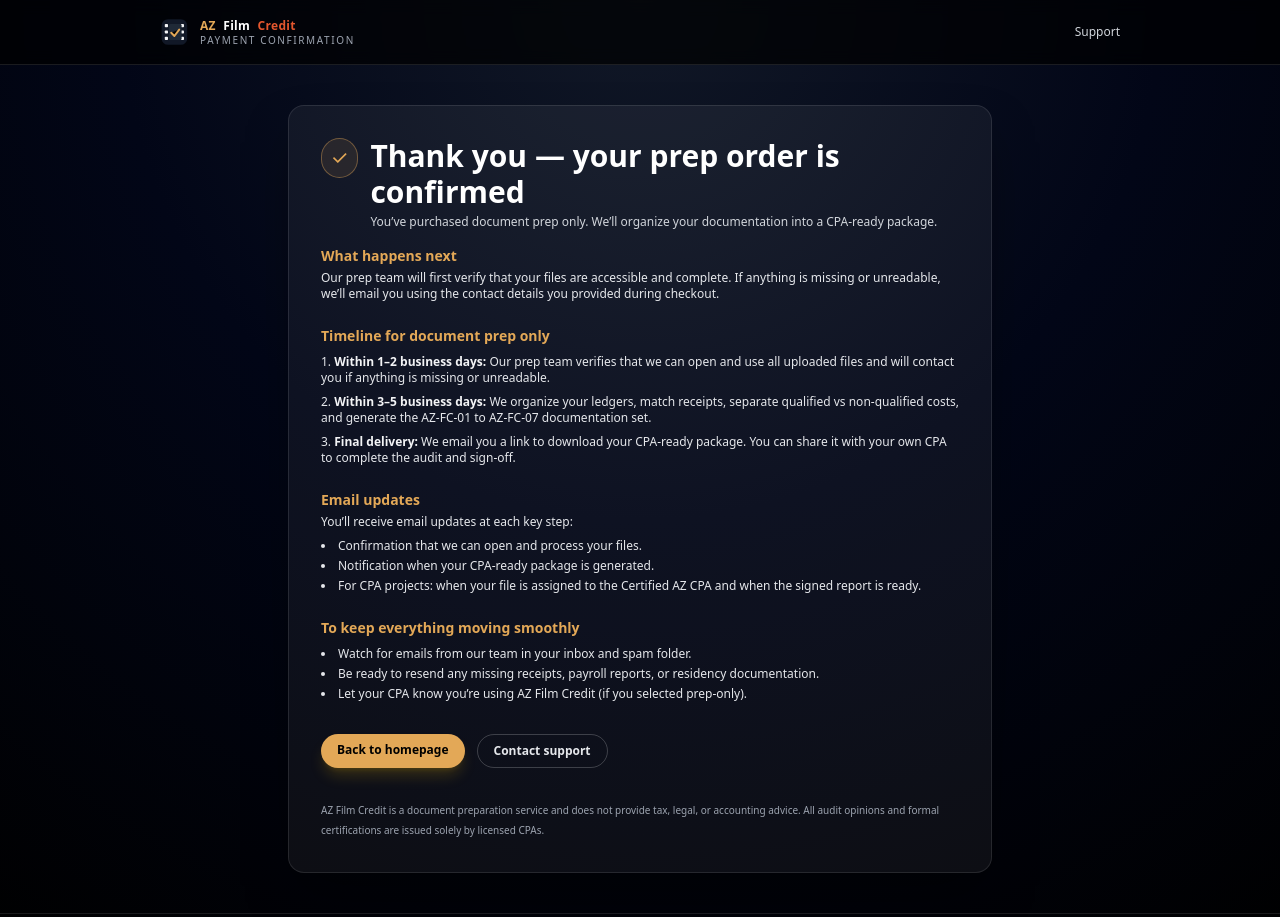
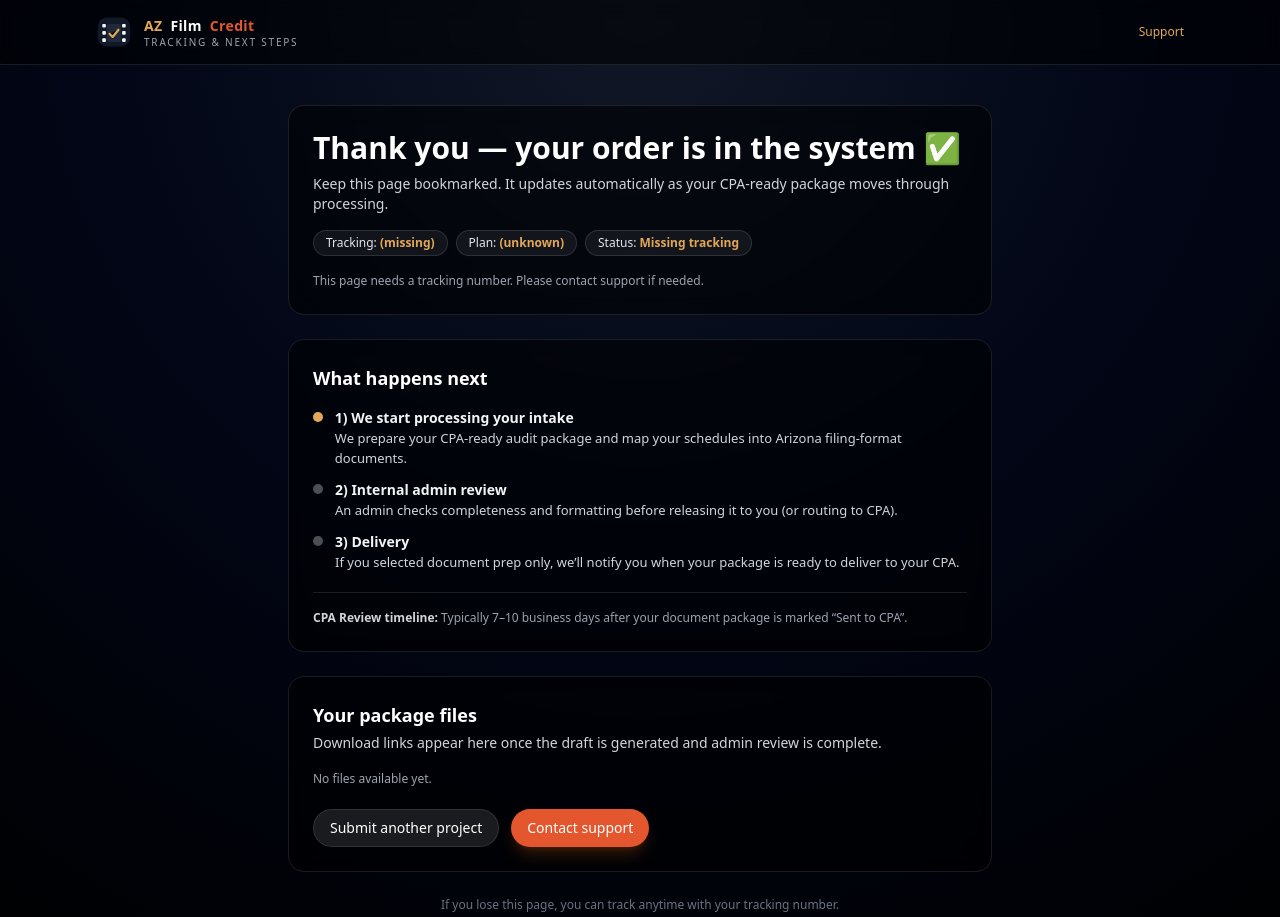
Before and after one commit to WatchVIM/azfilmcredit, a plain HTML site: page thank-you.html in a window 1280 px wide. Shown: the top 917 px of the page. Drawn offline with nearby package versions, Linux system fonts and the light colour scheme.

Commit message:
Update thank-you.html

```diff
--- a/thank-you.html
+++ b/thank-you.html
@@ -2,8 +2,12 @@
 <html lang="en">
 <head>
   <meta charset="UTF-8" />
-  <title>Thank You | AZ Film Credit</title>
+  <title>AZ Film Credit | Thank You</title>
   <meta name="viewport" content="width=device-width, initial-scale=1.0" />
+  <meta
+    name="description"
+    content="Thank you for your purchase. Track your CPA-ready Arizona film credit package with your tracking number."
+  />
 
   <!-- Tailwind -->
   <script src="https://cdn.tailwindcss.com"></script>
@@ -28,131 +32,151 @@
       color: #F9FAFB;
       font-family: system-ui, -apple-system, BlinkMacSystemFont, "Segoe UI", sans-serif;
     }
+    .glass { background: rgba(0,0,0,.55); backdrop-filter: blur(10px); }
+    .chip { border: 1px solid rgba(255,255,255,.12); background: rgba(255,255,255,.06); }
   </style>
 </head>
+
 <body class="min-h-screen flex flex-col">
 
   <!-- HEADER -->
-  <header class="border-b border-white/10 bg-black/70 backdrop-blur">
-    <div class="max-w-5xl mx-auto px-4 sm:px-6 lg:px-8 h-16 flex items-center justify-between">
-      <a href="index.html" class="flex items-center space-x-3">
-        <div class="flex items-center">
-          <svg class="w-8 h-8 mr-2" viewBox="0 0 40 40" xmlns="http://www.w3.org/2000/svg">
-            <rect x="2" y="4" width="32" height="32" rx="8" fill="#111827"/>
-            <rect x="6" y="10" width="4" height="4" rx="1" fill="#F3F4F6"/>
-            <rect x="6" y="18" width="4" height="4" rx="1" fill="#F3F4F6"/>
-            <rect x="6" y="26" width="4" height="4" rx="1" fill="#F3F4F6"/>
-            <rect x="26" y="10" width="4" height="4" rx="1" fill="#F3F4F6"/>
-            <rect x="26" y="18" width="4" height="4" rx="1" fill="#F3F4F6"/>
-            <rect x="26" y="26" width="4" height="4" rx="1" fill="#F3F4F6"/>
-            <rect x="11" y="10" width="16" height="20" rx="2" fill="#1F2937"/>
-            <path d="M14 21 L18 25 L24 17"
-                  stroke="#E3A857"
-                  stroke-width="2.4"
-                  stroke-linecap="round"
-                  stroke-linejoin="round" />
+  <header class="border-b border-white/10 glass">
+    <div class="max-w-6xl mx-auto px-4 sm:px-6 lg:px-8 h-16 flex items-center justify-between">
+      <a href="index.html" class="flex items-center gap-3">
+        <svg class="w-9 h-9" viewBox="0 0 40 40" xmlns="http://www.w3.org/2000/svg" aria-hidden="true">
+          <rect x="2" y="4" width="36" height="32" rx="10" fill="#111827"/>
+          <rect x="7" y="11" width="4" height="4" rx="1" fill="#F3F4F6"/>
+          <rect x="7" y="19" width="4" height="4" rx="1" fill="#F3F4F6"/>
+          <rect x="7" y="27" width="4" height="4" rx="1" fill="#F3F4F6"/>
+          <rect x="29" y="11" width="4" height="4" rx="1" fill="#F3F4F6"/>
+          <rect x="29" y="19" width="4" height="4" rx="1" fill="#F3F4F6"/>
+          <rect x="29" y="27" width="4" height="4" rx="1" fill="#F3F4F6"/>
+          <rect x="12" y="11" width="16" height="20" rx="2.5" fill="#1F2937"/>
+          <path d="M15 22 L18.5 25.5 L25 17.5" stroke="#E3A857" stroke-width="2.4" stroke-linecap="round" stroke-linejoin="round"/>
         </svg>
+
         <div class="leading-tight">
-            <div class="text-xs font-semibold tracking-wide">
+          <div class="text-sm font-semibold tracking-wide">
             <span class="text-desertGold">AZ</span>
             <span class="text-white ml-1">Film</span>
             <span class="text-sunsetRed ml-1">Credit</span>
           </div>
-            <div class="text-[10px] uppercase tracking-[0.16em] text-gray-400">
-              Payment Confirmation
-            </div>
+          <div class="text-[10px] uppercase tracking-[0.18em] text-gray-400">
+            Tracking & Next Steps
           </div>
         </div>
       </a>
-      <a href="support.html" class="text-xs text-gray-300 hover:text-desertGold">Support</a>
+
+      <div class="text-xs text-gray-300">
+        <a href="support.html" class="text-desertGold hover:underline">Support</a>
+      </div>
     </div>
   </header>
 
   <!-- MAIN -->
   <main class="flex-1 py-10">
-    <div class="max-w-3xl mx-auto px-4 sm:px-6 lg:px-8">
-      <div class="bg-white/5 border border-white/10 rounded-2xl p-6 sm:p-8 shadow-2xl shadow-black/50">
-        <div class="flex items-start gap-3 mb-4">
-          <div class="flex h-10 w-10 items-center justify-center rounded-full bg-desertGold/10 border border-desertGold/40">
-            <span class="text-desertGold text-xl">✓</span>
+    <div class="max-w-3xl mx-auto px-4 sm:px-6 lg:px-8 space-y-6">
+
+      <div class="glass border border-white/10 rounded-2xl p-6">
+        <h1 class="text-2xl sm:text-3xl font-semibold text-white">
+          Thank you — your order is in the system ✅
+        </h1>
+        <p class="mt-2 text-sm text-gray-300">
+          Keep this page bookmarked. It updates automatically as your CPA-ready package moves through processing.
+        </p>
+
+        <div class="mt-4 flex flex-wrap items-center gap-2">
+          <span class="chip rounded-full px-3 py-1 text-xs text-gray-200">
+            Tracking: <span id="tracking" class="text-desertGold font-semibold">—</span>
+          </span>
+          <span class="chip rounded-full px-3 py-1 text-xs text-gray-200">
+            Plan: <span id="plan" class="text-desertGold font-semibold">—</span>
+          </span>
+          <span class="chip rounded-full px-3 py-1 text-xs text-gray-200">
+            Status: <span id="status" class="text-desertGold font-semibold">Loading…</span>
+          </span>
         </div>
-          <div>
-            <h1 class="text-2xl sm:text-3xl font-semibold text-white" id="thank-title">
-              Thank you for your purchase
-            </h1>
-            <p class="mt-1 text-xs text-gray-300" id="thank-subtitle">
-              Your AZ Film Credit order has been received. We’ve emailed you a receipt and next steps.
-            </p>
+
+        <div class="mt-4 text-[12px] text-gray-400" id="status-note">
+          Checking your order status…
         </div>
       </div>
 
-        <!-- Dynamic content based on plan -->
-        <div class="mt-4 space-y-6 text-sm text-gray-200">
-          <!-- Shared overview -->
-          <section>
-            <h2 class="text-sm font-semibold text-desertGold mb-1">What happens next</h2>
-            <p class="text-xs text-gray-200">
-              Our prep team will first verify that your files are accessible and complete. If anything is
-              missing or unreadable, we’ll email you using the contact details you provided during checkout.
+      <!-- Timeline -->
+      <div class="glass border border-white/10 rounded-2xl p-6">
+        <h2 class="text-lg font-semibold text-white">What happens next</h2>
+
+        <ol class="mt-4 space-y-3 text-sm">
+          <li class="flex gap-3">
+            <div class="mt-1 w-2.5 h-2.5 rounded-full bg-desertGold"></div>
+            <div>
+              <div class="font-semibold text-gray-100">1) We start processing your intake</div>
+              <div class="text-gray-300 text-[13px]">
+                We prepare your CPA-ready audit package and map your schedules into Arizona filing-format documents.
+              </div>
+            </div>
+          </li>
+
+          <li class="flex gap-3">
+            <div class="mt-1 w-2.5 h-2.5 rounded-full bg-white/30"></div>
+            <div>
+              <div class="font-semibold text-gray-100">2) Internal admin review</div>
+              <div class="text-gray-300 text-[13px]">
+                An admin checks completeness and formatting before releasing it to you (or routing to CPA).
+              </div>
+            </div>
+          </li>
+
+          <li class="flex gap-3">
+            <div class="mt-1 w-2.5 h-2.5 rounded-full bg-white/30"></div>
+            <div>
+              <div class="font-semibold text-gray-100">3) Delivery</div>
+              <div class="text-gray-300 text-[13px]" id="delivery-copy">
+                If you selected document prep only, we’ll notify you when your package is ready to deliver to your CPA.
+              </div>
+            </div>
+          </li>
+        </ol>
+
+        <div class="mt-5 border-t border-white/10 pt-4 text-[12px] text-gray-400">
+          <span class="text-gray-300 font-semibold">CPA Review timeline:</span>
+          <span id="timeline-copy">Typically 7–10 business days after your document package is marked “Sent to CPA”.</span>
+        </div>
+      </div>
+
+      <!-- Exports / Links -->
+      <div class="glass border border-white/10 rounded-2xl p-6">
+        <h2 class="text-lg font-semibold text-white">Your package files</h2>
+        <p class="mt-1 text-sm text-gray-300">
+          Download links appear here once the draft is generated and admin review is complete.
         </p>
-          </section>
 
-          <!-- Timeline container -->
-          <section id="timeline-section">
-            <!-- This will be filled in by JS depending on plan -->
-          </section>
+        <div id="exports" class="mt-4 space-y-2 text-sm text-gray-200">
+          <div class="text-gray-400 text-[12px]">No files available yet.</div>
+        </div>
 
-          <!-- Email & support -->
-          <section>
-            <h2 class="text-sm font-semibold text-desertGold mb-1">Email updates</h2>
-            <p class="text-xs text-gray-200">
-              You’ll receive email updates at each key step:
-            </p>
-            <ul class="mt-2 text-xs text-gray-200 list-disc list-inside space-y-1">
-              <li>Confirmation that we can open and process your files.</li>
-              <li>Notification when your CPA-ready package is generated.</li>
-              <li>For CPA projects: when your file is assigned to the Certified AZ CPA and when the signed report is ready.</li>
-            </ul>
-          </section>
-
-          <!-- Tips -->
-          <section>
-            <h2 class="text-sm font-semibold text-desertGold mb-1">To keep everything moving smoothly</h2>
-            <ul class="mt-2 text-xs text-gray-200 list-disc list-inside space-y-1">
-              <li>Watch for emails from our team in your inbox and spam folder.</li>
-              <li>Be ready to resend any missing receipts, payroll reports, or residency documentation.</li>
-              <li>Let your CPA know you’re using AZ Film Credit (if you selected prep-only).</li>
-            </ul>
-          </section>
-
-          <!-- Buttons -->
-          <section class="pt-2 flex flex-wrap gap-3">
-            <a
-              href="index.html"
-              class="inline-flex px-4 py-2 rounded-full text-xs font-semibold bg-desertGold text-black hover:bg-yellow-400 transition shadow-lg shadow-yellow-500/20"
-            >
-              Back to homepage
+        <div class="mt-5 flex flex-wrap gap-3">
+          <a href="cpa-processing.html"
+             class="inline-flex items-center px-4 py-2 rounded-full bg-white/10 hover:bg-white/15 text-sm text-white border border-white/10 transition">
+            Submit another project
           </a>
-            <a
-              href="support.html"
-              class="inline-flex px-4 py-2 rounded-full text-xs font-semibold border border-white/20 text-gray-200 hover:bg-white/5 transition"
-            >
+          <a href="support.html"
+             class="inline-flex items-center px-4 py-2 rounded-full bg-sunsetRed hover:bg-orange-500 text-sm text-white shadow-lg shadow-orange-500/20 transition">
             Contact support
           </a>
-          </section>
+        </div>
+      </div>
 
-          <p class="text-[10px] text-gray-400 pt-2">
-            AZ Film Credit is a document preparation service and does not provide tax, legal, or accounting advice.
-            All audit opinions and formal certifications are issued solely by licensed CPAs.
-          </p>
-        </div>
+      <!-- Manual tracking lookup (optional) -->
+      <div class="text-center text-[12px] text-gray-500">
+        If you lose this page, you can track anytime with your tracking number.
       </div>
     </div>
   </main>
 
   <!-- FOOTER -->
   <footer class="border-t border-white/10 py-4 text-[11px] text-gray-400">
-    <div class="max-w-5xl mx-auto px-4 sm:px-6 lg:px-8 flex flex-col sm:flex-row items-center justify-between gap-2">
+    <div class="max-w-6xl mx-auto px-4 sm:px-6 lg:px-8 flex flex-col sm:flex-row items-center justify-between gap-2">
       <div>© <span id="year"></span> AZ Film Credit. All rights reserved.</div>
       <div class="flex gap-4">
         <a href="privacy.html" class="hover:text-desertGold">Privacy</a>
@@ -165,71 +189,95 @@
   <script>
     document.getElementById("year").textContent = new Date().getFullYear();
 
-    // Determine plan from URL (e.g., thank-you.html?plan=prep_cpa)
     const params = new URLSearchParams(window.location.search);
-    const plan = params.get("plan") || "prep";
+    const tracking = params.get("tracking") || "";
+    const plan = params.get("plan") || "";
 
-    const titleEl = document.getElementById("thank-title");
-    const subtitleEl = document.getElementById("thank-subtitle");
-    const timelineSection = document.getElementById("timeline-section");
+    const trackingEl = document.getElementById("tracking");
+    const planEl = document.getElementById("plan");
+    const statusEl = document.getElementById("status");
+    const noteEl = document.getElementById("status-note");
+    const exportsEl = document.getElementById("exports");
+    const deliveryCopyEl = document.getElementById("delivery-copy");
 
+    trackingEl.textContent = tracking || "(missing)";
+    planEl.textContent = plan === "prep_cpa" ? "Prep + Certified AZ CPA" : (plan === "prep" ? "Document Prep Only" : (plan || "(unknown)"));
+
+    // Adjust copy based on plan
     if (plan === "prep_cpa") {
-      // Prep + Certified AZ CPA sign-off
-      titleEl.textContent = "Thank you — your CPA review is in queue";
-      subtitleEl.textContent =
-        "You’ve purchased document prep plus a Certified AZ CPA sign-off. Below is what to expect next.";
+      deliveryCopyEl.textContent =
+        "Because you selected Certified AZ CPA sign-off, we will route your package to a Certified AZ CPA for review and signature after admin review.";
+    }
 
-      timelineSection.innerHTML = `
-        <h2 class="text-sm font-semibold text-desertGold mb-1">Timeline for prep + Certified AZ CPA review</h2>
-        <ol class="mt-2 text-xs text-gray-200 list-decimal list-inside space-y-2">
-          <li>
-            <span class="font-semibold text-gray-100">Within 1–2 business days:</span>
-            Our prep team reviews your uploads, organizes ledgers, matches receipts,
-            and builds the AZ-FC-01 to AZ-FC-07 documentation set.
-          </li>
-          <li>
-            <span class="font-semibold text-gray-100">Within 3–5 business days after prep:</span>
-            Your completed package is securely transferred to a partnered Certified AZ CPA.
-            They review the documentation, may request clarifications, and prepare the audit report.
-          </li>
-          <li>
-            <span class="font-semibold text-gray-100">Total typical turnaround: 5–10 business days.</span>
-            This can vary based on project size, completeness of documentation, and CPA workload.
-          </li>
-          <li>
-            <span class="font-semibold text-gray-100">Final delivery:</span>
-            We email you a link to download your CPA-signed report and supporting package,
-            ready to submit to the Arizona Film Office and your other advisors.
-          </li>
-        </ol>
-      `;
-    } else {
-      // Prep only
-      titleEl.textContent = "Thank you — your prep order is confirmed";
-      subtitleEl.textContent =
-        "You’ve purchased document prep only. We’ll organize your documentation into a CPA-ready package.";
+    function statusNote(status) {
+      switch (status) {
+        case "PAID": return "Payment received. Preparing your package…";
+        case "PROCESSING": return "Processing your intake and generating the CPA-ready package…";
+        case "READY_FOR_ADMIN_REVIEW": return "Draft generated. Waiting on admin review…";
+        case "ADMIN_APPROVED": return "Admin approved. Preparing delivery…";
+        case "SENT_TO_CUSTOMER": return "Package delivered to you. You can download below.";
+        case "SENT_TO_CPA": return "Sent to CPA for review/sign-off. We’ll notify you when approved.";
+        case "CPA_APPROVED": return "CPA approved/sign-off complete. Final package is ready.";
+        case "COMPLETED": return "Complete. Your final package is ready.";
+        case "FAILED": return "Something went wrong. Please contact support with your tracking number.";
+        default: return "Checking status…";
+      }
+    }
 
-      timelineSection.innerHTML = `
-        <h2 class="text-sm font-semibold text-desertGold mb-1">Timeline for document prep only</h2>
-        <ol class="mt-2 text-xs text-gray-200 list-decimal list-inside space-y-2">
-          <li>
-            <span class="font-semibold text-gray-100">Within 1–2 business days:</span>
-            Our prep team verifies that we can open and use all uploaded files and will contact you
-            if anything is missing or unreadable.
-          </li>
-          <li>
-            <span class="font-semibold text-gray-100">Within 3–5 business days:</span>
-            We organize your ledgers, match receipts, separate qualified vs non-qualified costs,
-            and generate the AZ-FC-01 to AZ-FC-07 documentation set.
-          </li>
-          <li>
-            <span class="font-semibold text-gray-100">Final delivery:</span>
-            We email you a link to download your CPA-ready package. You can share it with your own CPA
-            to complete the audit and sign-off.
-          </li>
-        </ol>
-      `;
+    function renderExports(exports) {
+      if (!exports) {
+        exportsEl.innerHTML = `<div class="text-gray-400 text-[12px]">No files available yet.</div>`;
+        return;
       }
+      const parts = [];
+      if (exports.audit_pdf) {
+        parts.push(`
+          <a class="text-desertGold underline underline-offset-2" href="${exports.audit_pdf}" target="_blank">
+            View / Download Audit Package (PDF)
+          </a>
+        `);
+      }
+      if (exports.state_forms_pdf) {
+        parts.push(`
+          <a class="text-desertGold underline underline-offset-2" href="${exports.state_forms_pdf}" target="_blank">
+            View / Download Arizona Filing Forms (PDF)
+          </a>
+        `);
+      }
+      exportsEl.innerHTML = parts.length ? `<div class="space-y-2">${parts.join("")}</div>` :
+        `<div class="text-gray-400 text-[12px]">No files available yet.</div>`;
+    }
+
+    async function poll() {
+      if (!tracking) {
+        statusEl.textContent = "Missing tracking";
+        noteEl.textContent = "This page needs a tracking number. Please contact support if needed.";
+        return;
+      }
+
+      try {
+        const res = await fetch(`/api/track?tracking=${encodeURIComponent(tracking)}`);
+        const data = await res.json();
+
+        if (!res.ok || !data.success) {
+          statusEl.textContent = "Not found";
+          noteEl.textContent = data?.message || "Order not found yet. If you just paid, refresh in a moment.";
+          return;
+        }
+
+        statusEl.textContent = data.status || "—";
+        noteEl.textContent = statusNote(data.status);
+        renderExports(data.exports || null);
+
+      } catch (e) {
+        console.error(e);
+        statusEl.textContent = "Offline";
+        noteEl.textContent = "Unable to reach tracking service. Please refresh or try again shortly.";
+      }
+    }
+
+    poll();
+    setInterval(poll, 5000);
   </script>
 </body>
 </html>
```
Lines whose indentation alone changed are shown as unchanged.
